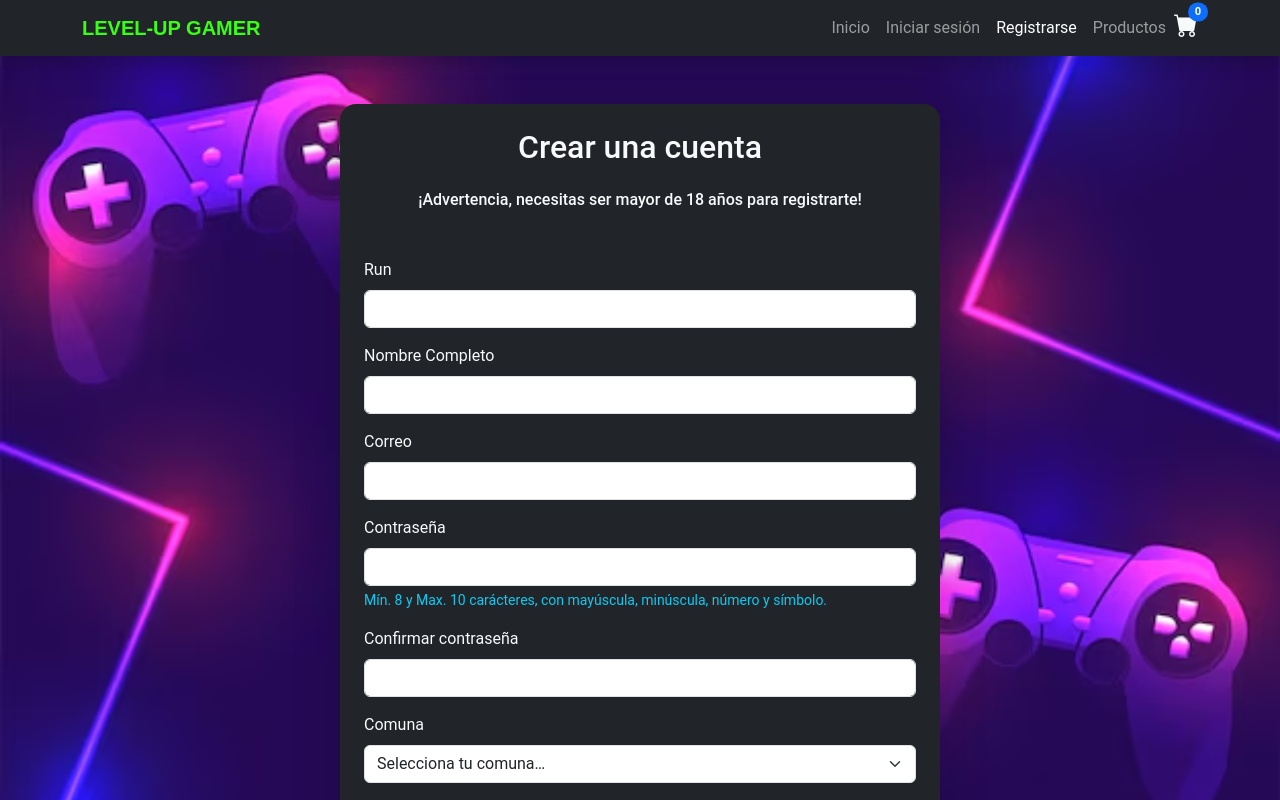
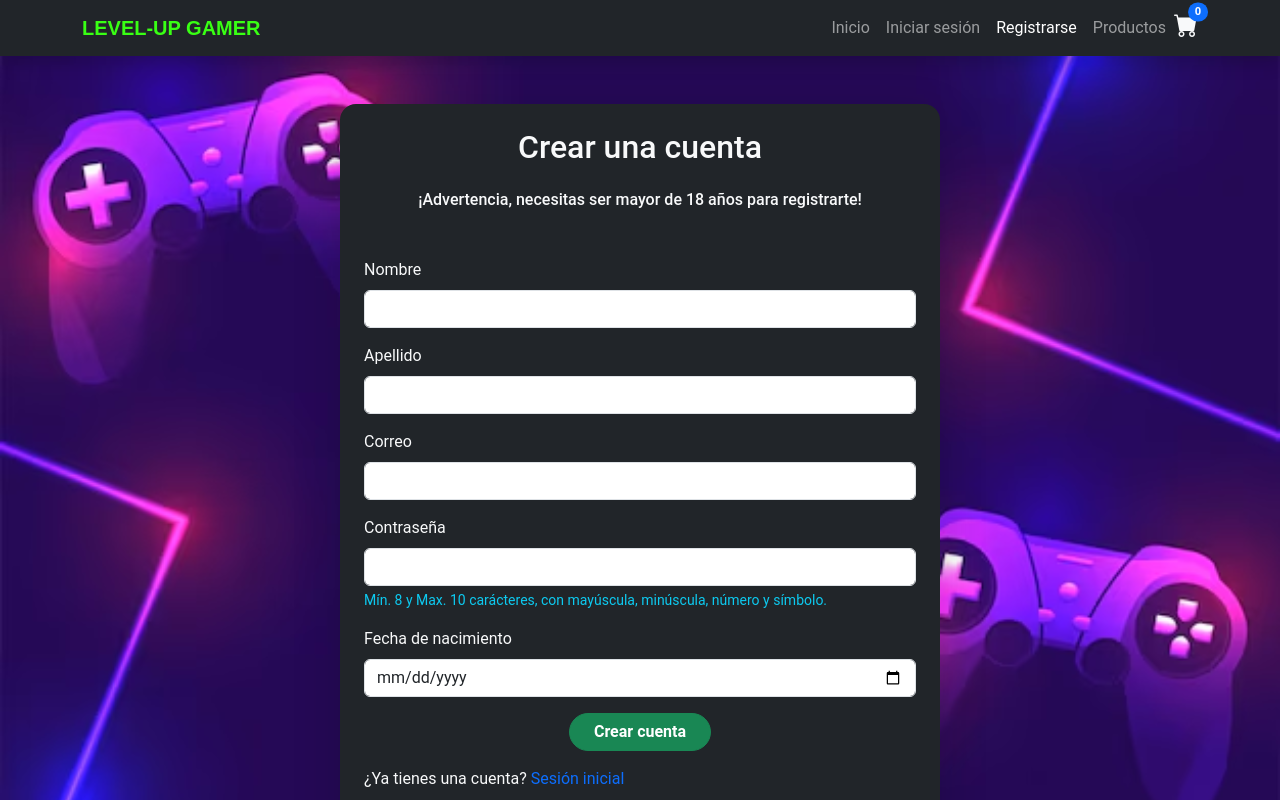
Before and after one commit to axecabezas-esp/Level-Up-Gamer-con-React, a React (Vite) app in the folder LevelUpGamer/: page /register in a window 1280 px wide. Shown: the top 800 px of the page. Built offline with nearby package versions, Linux system fonts and the light colour scheme.

Commit message:
usuarios

```diff
--- a/LevelUpGamer/package.json
+++ b/LevelUpGamer/package.json
@@ -10,6 +10,7 @@
     "preview": "vite preview"
   },
   "dependencies": {
+    "axios": "^1.13.2",
     "boostrap": "^2.0.0",
     "bootstrap": "^5.3.8",
     "bootstrap-icons": "^1.13.1",
--- a/LevelUpGamer/src/App.tsx
+++ b/LevelUpGamer/src/App.tsx
@@ -1,6 +1,6 @@
 import { Route, Routes } from "react-router-dom"
 import { Home } from "./pages/Home"
-import { Registro } from "./pages/Registro"
+import  Registro  from "./pages/Registro"
 import { Products } from "./pages/Products"
 import { Login } from "./pages/Login"
 import { Carrito } from "./pages/Carrito"
--- /dev/null
+++ b/LevelUpGamer/src/api/client.ts
@@ -0,0 +1,5 @@
+import axios from "axios";
+
+export const api = axios.create({
+  baseURL: "http://localhost:8080/api/v1",
+});
--- a/LevelUpGamer/src/pages/Registro.tsx
+++ b/LevelUpGamer/src/pages/Registro.tsx
@@ -1,51 +1,69 @@
-import { NavLink } from "react-router-dom"
+import { useState } from "react";
+import { NavLink, useNavigate } from "react-router-dom"
+import { api } from "../api/client";
 
-export const Registro = () => {
+function Registro(){
+    const navigate = useNavigate();
+  const [form, setForm] = useState({
+    nombre: "",
+    apellido: "",
+    correo: "",
+    password: "",
+    fechaNacimiento: "",
+  });
+
+  const handleChange = (e: React.ChangeEvent<HTMLInputElement>) => {
+    setForm({ ...form, [e.target.name]: e.target.value });
+  };
+
+  const handleSubmit = async (e: React.FormEvent) => {
+    e.preventDefault();
+
+    try {
+      await api.post("/usuarios", form);
+      alert("Registro exitoso!");
+      navigate("/"); // redirige al home
+    } catch (error) {
+      alert("Error al registrar usuario");
+    }
+  };
+
     return (
       <>
                 <section className="container my-5">
             <div className="card-2 bg-dark text-light shadow-lg rounded-4 p-4 mx-auto" style={{ maxWidth: "600px" }}>
                 <h2 className="text-center mb-4" style={{color: "#39FF14;"}}>Crear una cuenta</h2>
                 <h6 className="text-center mb-5 text-light"> ¡Advertencia, necesitas ser mayor de 18 años para registrarte!</h6>
-                <form id="loginForm" className="needs-validation" noValidate>
+                <form id="loginForm" className="needs-validation" onSubmit={handleSubmit}>
                 <div id="regAlert" className="alert d-none" role="alert"></div>
                     <form id="formRegistro" noValidate />
-                    <div className="mb-3">
-                        <label htmlFor="runlog" className="form-label">Run</label>
-                        <input type="text" id="runlog" className="form-control" required/>
-                        <div className="invalid-feedback">Sin puntos, sin Guiones y sin digito verificador.</div>
-                    </div>
+
                 <div className="mb-3">
-                    <label htmlFor="nomcomlog" className="form-label">Nombre Completo</label>
-                    <input type="text" id="nomcomlog" className="form-control" required/>
+                    <label htmlFor="nomcomlog" className="form-label">Nombre </label>
+                    <input type="text" name="nombre" id="nomcomlog" className="form-control" required onChange={handleChange}/>
+                    <div className="invalid-feedback">Sólo letras y espacios, máximo 50 caracteres.</div>
+                </div>
+                <div className="mb-3">
+                    <label htmlFor="apellilog" className="form-label">Apellido </label>
+                    <input type="text" name="apellido" id="apellilog" className="form-control" required onChange={handleChange}/>
                     <div className="invalid-feedback">Sólo letras y espacios, máximo 50 caracteres.</div>
                 </div>
                 <div className="mb-3">
                     <label htmlFor="correolog" className="form-label">Correo</label>
-                    <input type="email" id="correolog" className="form-control" required/>
+                    <input type="email" name="correo" id="correolog" className="form-control" required onChange={handleChange}/>
                     <div className="invalid-feedback">Debe ser un correo válido @duocuc.cl y no estar registrado.</div>
                 </div>
                 <div className="mb-3">
                     <label htmlFor="passwordlog" className="form-label">Contraseña</label>
-                    <input type="password" id="passwordlog" className="form-control" minLength={6} required/>
+                    <input type="password" name="password" id="passwordlog" className="form-control" minLength={6} required onChange={handleChange}/>
                     <div className="form-text text-info">Mín. 8 y Max. 10 carácteres, con mayúscula, minúscula, número y símbolo.</div>
                     <div className="invalid-feedback">La contraseña no cumple los requisitos.</div>
                 </div>
-                <div className="mb-3">
-                    <label htmlFor="confirmlog" className="form-label">Confirmar contraseña</label>
-                    <input type="password" id="confirmlog" className="form-control" minLength={6} required/>
-                    <div className="invalid-feedback">Las contraseñas no coinciden.</div>
-                </div>
-                <div className="mb-3">
-                    <label className="form-label" htmlFor="comuna">Comuna</label>
-                    <select id="comuna" className="form-select" required>
-                    <option value="">Selecciona tu comuna…</option>
-                    </select>
-                    <div className="invalid-feedback">Selecciona una comuna.</div>
-                </div>
+
+
                 <div className="mb-3">
                     <label htmlFor="fecha" className="form-label">Fecha de nacimiento</label>
-                    <input type="date" id="fecha" className="form-control" required/>
+                    <input type="date" name="fechaNacimiento" id="fecha" className="form-control" required onChange={handleChange}/>
                 </div>
                 <div className="text-center">
                     <button type="submit" className="btn btn-success fw-bold rounded-pill px-4">Crear cuenta</button>
@@ -58,3 +76,5 @@ export const Registro = () => {
       </>
     )
   }
+
+  export default Registro;
```
Also changed, not shown: LevelUpGamer/src/api/users.ts (added, +7 -0 lines), LevelUpGamer/src/components/UserList.tsx (added, +43 -0 lines), LevelUpGamer/src/interfaces/User.ts (added, +8 -0 lines), 1 other file (tests, documents, lock files or other folders).
